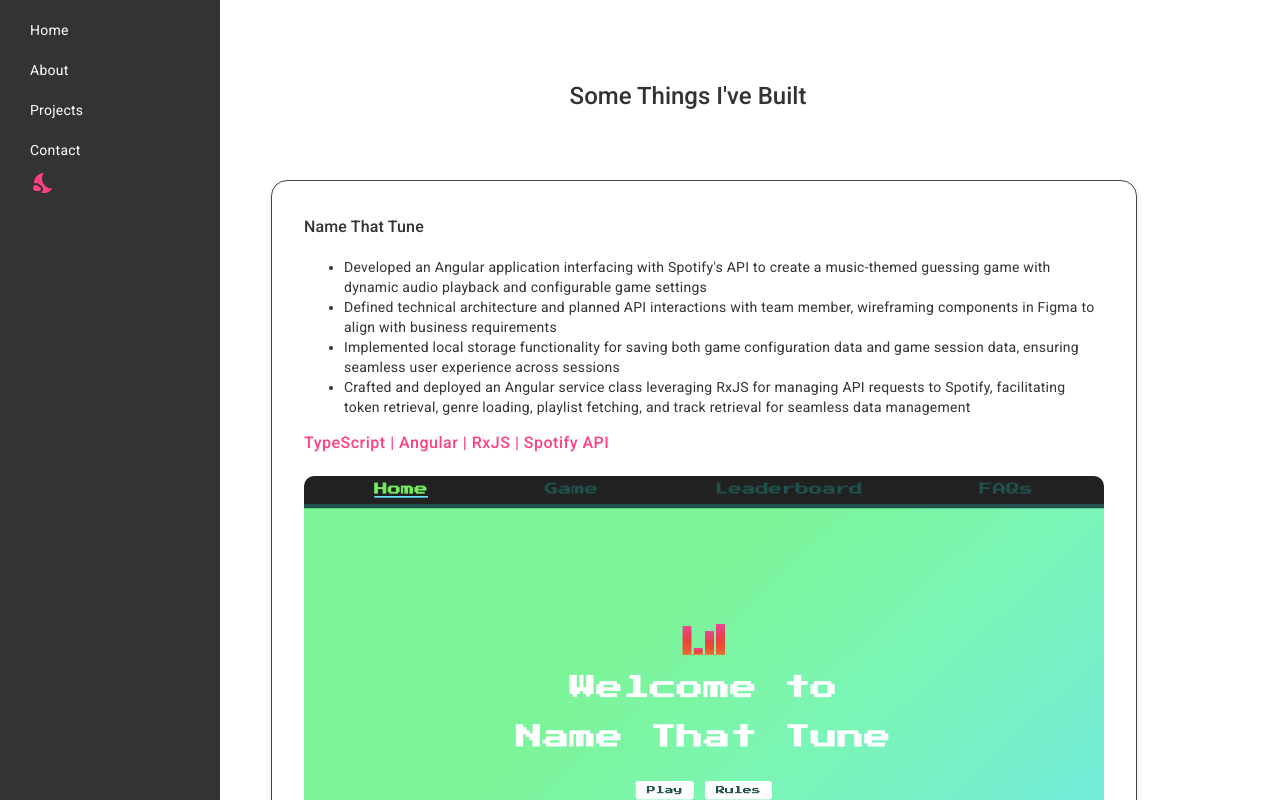
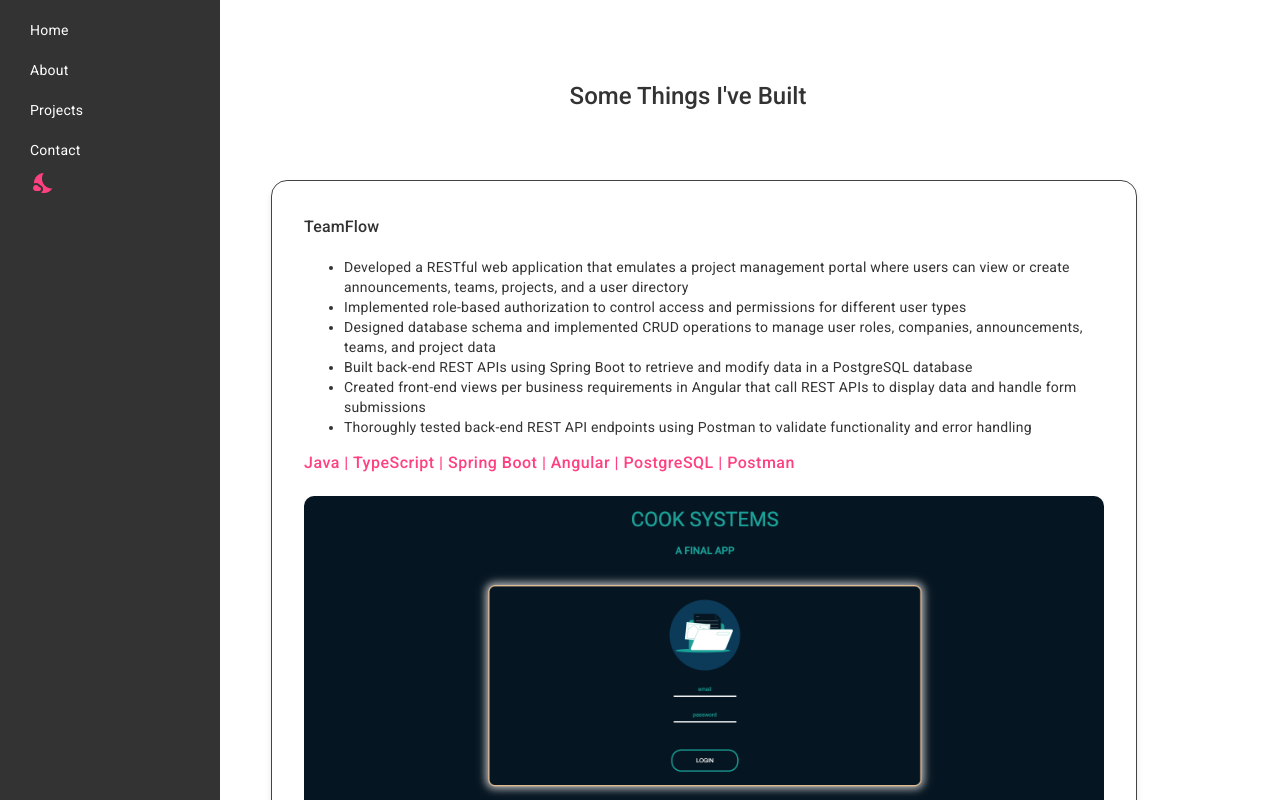
Before and after one commit to ismarjiw/Angular-Portfolio, an Angular app: page /projects in a window 1280 px wide. Shown: the top 800 px of the page. Built offline with nearby package versions, Linux system fonts and the light colour scheme; a web font is replaced by a local one.

Commit message:
add final project

```diff
--- a/src/app/projects/projects.component.ts
+++ b/src/app/projects/projects.component.ts
@@ -12,6 +12,21 @@ import { CommonModule } from '@angular/common';
 export class ProjectsComponent {
 
   projects = [
+    {
+      name: 'TeamFlow',
+      description: [
+        "Developed a RESTful web application that emulates a project management portal where users can view or create announcements, teams, projects, and a user directory ",
+        'Implemented role-based authorization to control access and permissions for different user types',
+        'Designed database schema and implemented CRUD operations to manage user roles, companies, announcements, teams, and project data',
+        'Built back-end REST APIs using Spring Boot to retrieve and modify data in a PostgreSQL database',
+        'Created front-end views per business requirements in Angular that call REST APIs to display data and handle form submissions',
+        'Thoroughly tested back-end REST API endpoints using Postman to validate functionality and error handling '
+      ],
+      stack: 'Java | TypeScript | Spring Boot | Angular | PostgreSQL | Postman',
+      imageUrl: '/assets/final.png',
+      codeUrl: 'https://github.com/fasttrackd-student-work/angular-group-final-jan-2024-green-team',
+      altText: 'A screenshot of the homepage of TeamFlow'
+    },
     {
       name: 'Name That Tune',
       description: [
```
Also changed, not shown: src/assets/final.png (added).
